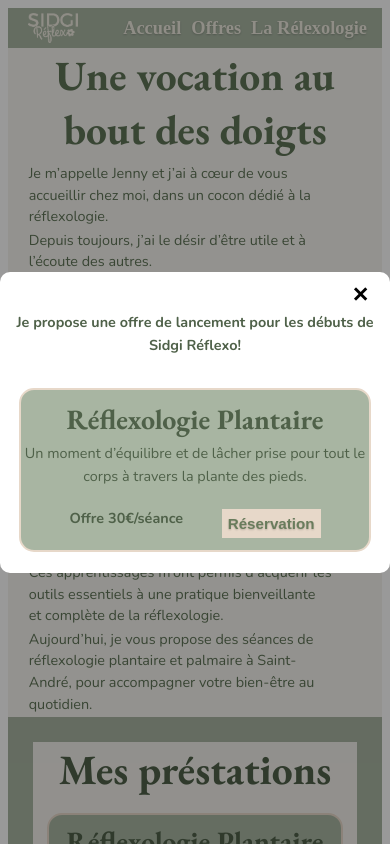
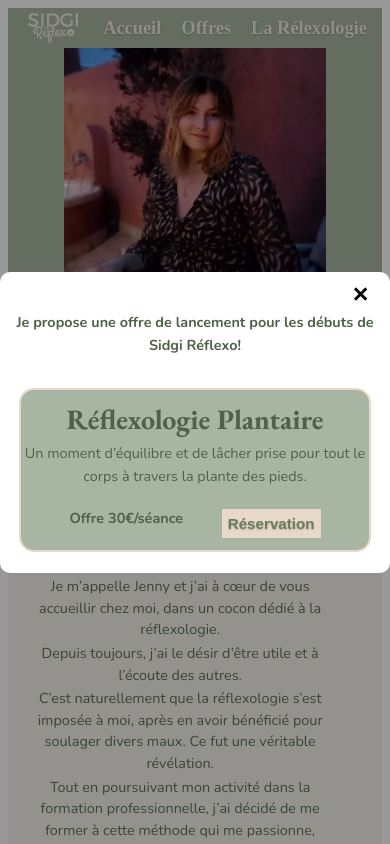
Before and after one commit to AntoineDehan/Sidgi-Reflexo, a React (Vite) app in the folder sidgi-reflexo/: page / in a window 390 px wide. Shown: the top 844 px of the page. Built offline with nearby package versions, Linux system fonts and the light colour scheme.

Commit message:
Retravaille un peu sur la version mobile pour que rien ne casse

```diff
--- a/sidgi-reflexo/src/styles/scss/about/style.scss
+++ b/sidgi-reflexo/src/styles/scss/about/style.scss
@@ -4,8 +4,10 @@
   display: flex;
   flex-direction: row;
   justify-content: space-between;
+  align-items: center;
   width: 100%;
   height: 100%;
+
   margin: 0;
   .about-image {
     width: 40%;
@@ -30,8 +32,10 @@
     align-items: center;
     box-sizing: border-box;
     margin-right: 5%;
+    padding-top: 3%;
+    padding-bottom: 3%;
     p {
-      text-align: left;
+      text-align: center;
       line-height: 1.5;
       max-width: 90%;
       margin: 2px;
@@ -61,7 +65,12 @@
     align-items: center;
 
     .about-image {
-      display: none;
+      width: 100%;
+      padding-bottom: 10px;
+      height: 40%;
+      img {
+        height: 100%;
+      }
     }
     .about-content {
       width: 90%;
--- a/sidgi-reflexo/src/styles/scss/content/style.scss
+++ b/sidgi-reflexo/src/styles/scss/content/style.scss
@@ -4,8 +4,11 @@
   display: flex;
   flex-direction: row;
   justify-content: space-between;
+  align-items: center;
   width: 100%;
+
   height: 100%;
+
   margin: 0;
   .seo-content {
     width: 50%;
@@ -16,8 +19,14 @@
     align-items: center;
     box-sizing: border-box;
     margin-left: 5%;
+    padding-top: 3%;
+    padding-bottom: 3%;
+    h2 {
+      margin-top: 0;
+    }
+
     p {
-      text-align: left;
+      text-align: center;
       line-height: 1.6;
       margin: 1px;
     }
@@ -66,6 +75,7 @@
       align-self: center;
       width: 100%;
       height: 40%;
+      padding-top: 10px;
       img {
         width: 90%;
         height: 90%;
--- a/sidgi-reflexo/src/styles/scss/header/style.scss
+++ b/sidgi-reflexo/src/styles/scss/header/style.scss
@@ -17,9 +17,9 @@ header {
   }
   nav {
     display: flex;
-    gap: 10px;
+    gap: 20px;
     a {
-      font-size: 1.55rem;
+      font-size: 1.7rem;
       text-decoration: none;
       font-weight: bold;
       color: $main-text-color;
--- a/sidgi-reflexo/src/styles/scss/home/style.scss
+++ b/sidgi-reflexo/src/styles/scss/home/style.scss
@@ -34,7 +34,11 @@
   .about-me {
     display: flex;
     justify-content: center;
-    // height: 50rem;
+    height: 50rem;
+  }
+
+  .seo-content {
+    height: 50rem;
   }
   .prestation {
     // height: 30rem;
@@ -101,7 +105,7 @@
       font-size: 1rem;
     }
     .about-me {
-      // height: 30rem;
+      height: 50rem;
       align-content: center;
     }
     .prestation {
@@ -126,7 +130,7 @@
       // height: 30rem;
     }
     .about-me {
-      // height: 30rem;
+      height: 70rem;
     }
     .seo-content {
       // height: 40rem;
@@ -150,7 +154,7 @@
       // height: 28rem;
     }
     .seo-content {
-      // height: 50rem;
+      height: 65rem;
     }
     .local-seo {
       // height: 41rem;
--- a/sidgi-reflexo/src/styles/scss/localisation/style.scss
+++ b/sidgi-reflexo/src/styles/scss/localisation/style.scss
@@ -7,6 +7,8 @@
   height: 100%;
   width: 100%;
   gap: 10%;
+  padding-top: 3%;
+  padding-bottom: 3%;
   .localisation-map {
     border: 5px solid $btn-color;
     height: 400px;
@@ -55,19 +57,14 @@
 
 @media (max-width: 720px) {
   .localisation-conteneur {
+    flex-direction: column-reverse;
+    justify-content: space-between;
+    gap: 2%;
     .localisation-content {
       h2 {
         font-size: 1.5rem;
       }
     }
-  }
-}
-
-@media (max-width: 720px) {
-  .localisation-conteneur {
-    flex-direction: column;
-    justify-content: space-between;
-    gap: 2%;
     .localisation-map {
       border: 4px solid $btn-color;
       height: 60%;
--- a/sidgi-reflexo/src/styles/scss/prestation/style.scss
+++ b/sidgi-reflexo/src/styles/scss/prestation/style.scss
@@ -3,10 +3,10 @@
 .prestation-conteneur {
   display: flex;
   flex-wrap: wrap;
-  // gap: 2rem;
   align-items: center;
   justify-content: space-around;
-  padding: 2rem;
+  padding-top: 5%;
+  padding-bottom: 5%;
   .presta-card {
     display: flex;
     align-items: flex-start;
```
